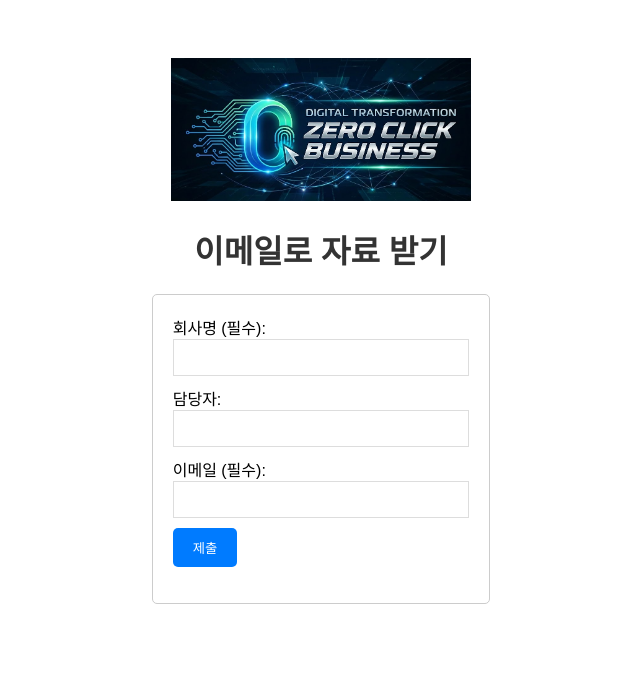
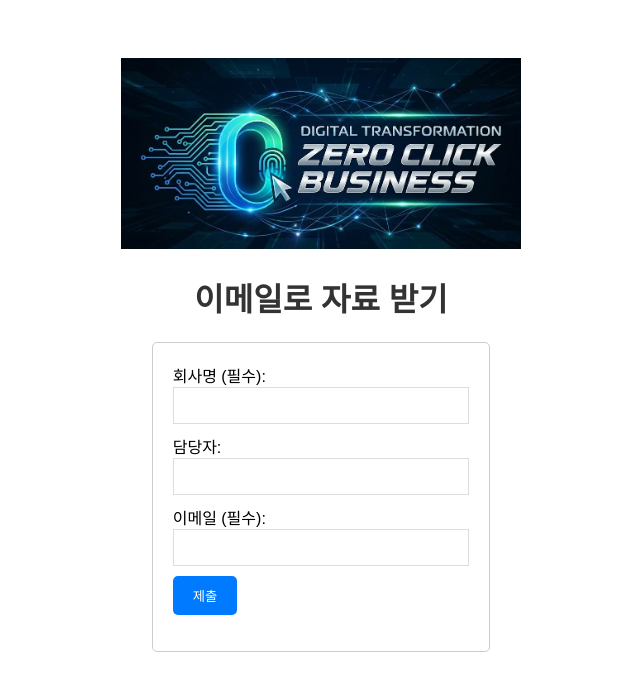
Before and after one commit to sanjock/my-first-page, a plain HTML site: page index.html in a window 1280 px wide. Shown: the whole page, without its empty margins (319-959 px from the left). Drawn offline with Linux system fonts and the light colour scheme.

Commit message:
Update index.html

```diff
--- a/index.html
+++ b/index.html
@@ -12,7 +12,7 @@
     </style>
 </head>
 <body>
-    <img src="logo.png" alt="회사 로고" style="max-width: 300px; height: auto;">
+    <img src="logo.png" alt="회사 로고" style="max-width: 400px; height: auto;">
     <h1>이메일로 자료 받기</h1>
 
     <form id="submit-form">
```
